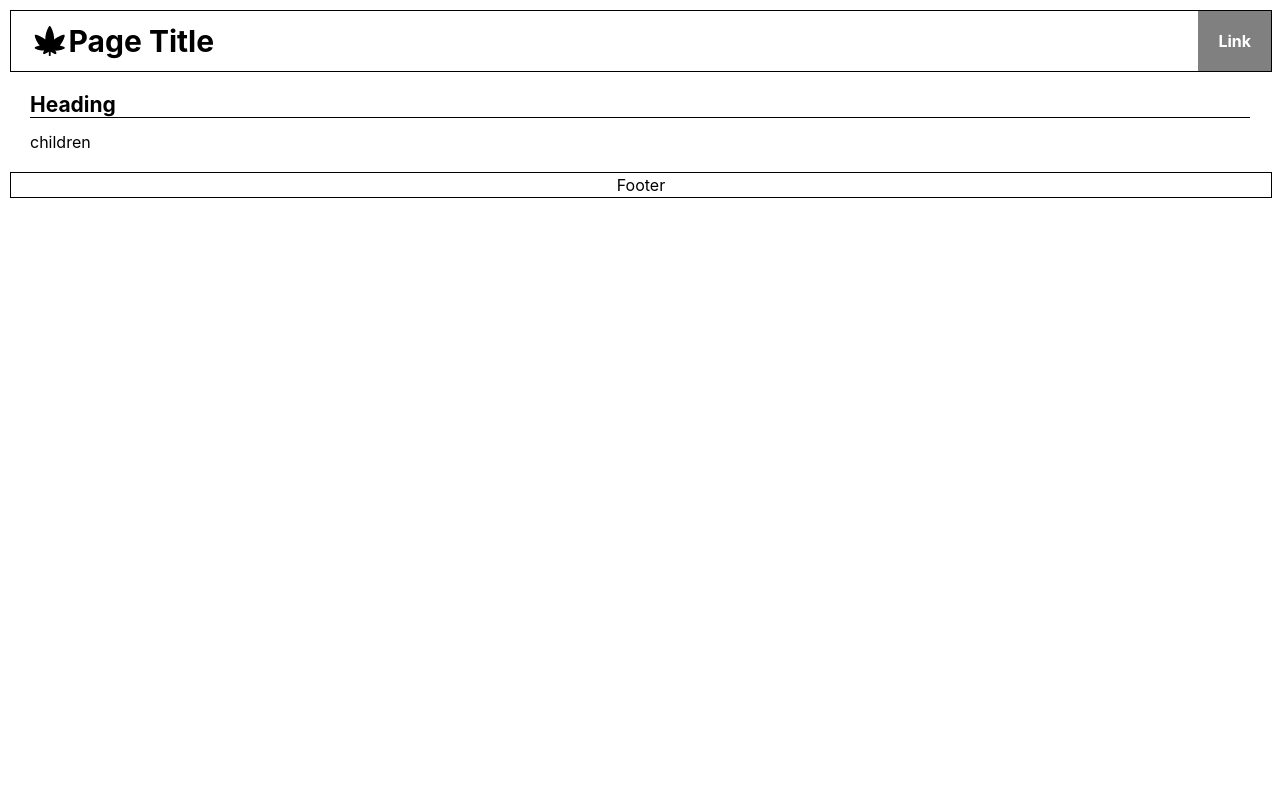
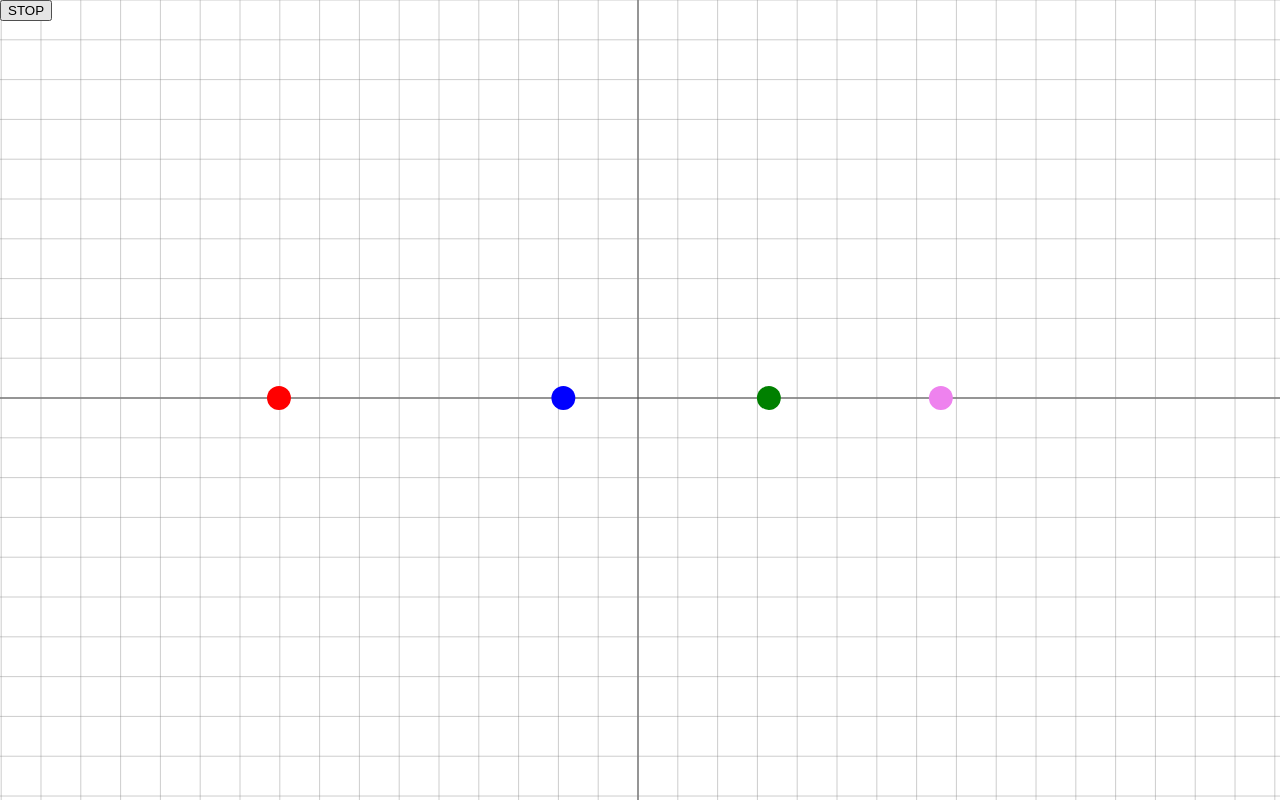
Before and after one commit to ymtz13/SpringFarm, a React (Create React App) app: page / in a window 1280 px wide. Built offline with nearby package versions, Linux system fonts and the light colour scheme.

Commit message:
SpringFarmCore追加

```diff
--- a/src/App.tsx
+++ b/src/App.tsx
@@ -2,6 +2,7 @@ import React from 'react';
 import logo from './logo.svg';
 import { Layout } from './components/Layout'
 import { H1 } from './components/Heading'
+import { SpringFarmCore } from './components/SpringFarmCore'
 import { library } from '@fortawesome/fontawesome-svg-core'
 import { faCannabis } from '@fortawesome/free-solid-svg-icons'
 library.add(faCannabis)
@@ -9,6 +10,7 @@ library.add(faCannabis)
 function App() {
   return (
     <Layout>
+      <SpringFarmCore />
       <H1>Heading</H1>
       children
     </Layout>
--- a/src/components/Layout.tsx
+++ b/src/components/Layout.tsx
@@ -8,18 +8,20 @@ interface Props {
 }
 
 const StyledLayout = styled.div`
-  margin: 10px;
+  display: flex;
+  flex-direction: column;
+  height: 100vh;
 `
 
 const Main = styled.main`
-  margin: 20px;
+  position: relative;
+  flex: 1 1 auto;
+  overflow: hidden;
 `
 
 export const Layout = ({ ...props }: Props): JSX.Element =>
   <StyledLayout>
-    <Header />
     <Main>
       {props.children}
     </Main>
-    <Footer />
   </StyledLayout>
--- /dev/null
+++ b/src/components/SpringFarmCore.tsx
@@ -0,0 +1,149 @@
+import React, { useState, useReducer, useEffect } from 'react'
+import { NumberLiteralType } from 'typescript'
+
+interface Props {
+}
+
+type Particle = {
+  mass: number
+  x: number
+  y: number
+  vx: number
+  vy: number
+  fx: number
+  fy: number
+  color?: string
+}
+
+type State = {
+  frame: number
+  particles: Particle[]
+  springs: Spring[][]
+}
+
+type Spring = {
+  p1: number
+  p2: number
+  req: number
+  k: number
+}
+
+const dt = 0.1
+const dt_2 = dt / 2
+
+function calcForce(particles: Particle[], springs: Spring[][]): void {
+  particles.forEach(particles => { particles.fx = particles.fy = 0 })
+  springs.flat().forEach(({ p1, p2, req, k }) => {
+    const particle1 = particles[p1]
+    const particle2 = particles[p2]
+    const { x: x1, y: y1 } = particle1
+    const { x: x2, y: y2 } = particle2
+    const dx = x2 - x1
+    const dy = y2 - y1
+    const dist = Math.sqrt(dx * dx + dy * dy)
+    const diff = dist - req
+    const force = k * diff
+
+    particle1.fx += force * dx / dist
+    particle1.fy += force * dy / dist
+    particle2.fx -= force * dx / dist
+    particle2.fy -= force * dy / dist
+  })
+}
+
+function reducer(state: State, _action: unknown): State {
+  // update velocity I
+  state.particles.forEach(particle => {
+    particle.vx += particle.fx / particle.mass * dt_2
+    particle.vy += particle.fy / particle.mass * dt_2
+  })
+
+  // update position
+  state.particles.forEach(particle => {
+    particle.x += particle.vx * dt
+    particle.y += particle.vy * dt
+  })
+
+  // update force
+  calcForce(state.particles, state.springs)
+
+  // update velocity II
+  state.particles.forEach(particle => {
+    particle.vx += particle.fx / particle.mass * dt_2
+    particle.vy += particle.fy / particle.mass * dt_2
+  })
+
+  state.frame++
+  return { ...state }
+}
+
+const defaultInitialState: State = {
+  frame: 0,
+  particles: [
+    { mass: 1, x: -80, y: 0, vx: +20, vy: 0, fx: 0, fy: 0, color: 'red' },
+    { mass: 1, x: -30, y: 0, vx: -20, vy: 0, fx: 0, fy: 0, color: 'blue' },
+    { mass: 1, x: +30, y: 0, vx: 0, vy: 0, fx: 0, fy: 0, color: 'green' },
+    { mass: 1, x: +80, y: 0, vx: 0, vy: 0, fx: 0, fy: 0, color: 'violet' },
+  ],
+  springs: [
+    [{ p1: 0, p2: 1, req: 50, k: 1 }],
+    [{ p1: 1, p2: 2, req: 60, k: .1 }],
+    [{ p1: 2, p2: 3, req: 50, k: 1 }],
+    [],
+  ]
+}
+
+export const SpringFarmCore = ({ ...props }: Props) => {
+  const [initialState, setInitialState] = useState(defaultInitialState)
+  const [state, update] = useReducer(reducer, initialState)
+  const [play, setPlay] = useState(true)
+
+  useEffect(() => {
+    if (!play) return
+    const timer = setInterval(update, 50)
+    console.log('setInterval', timer)
+    return () => clearInterval(timer)
+  }, [play])
+
+  //console.log(state)
+
+  return (
+    <>
+      <svg
+        viewBox="-100 -100 201 201"
+        xmlns="http://www.w3.org/2000/svg"
+        preserveAspectRatio="xMidyMid meet"
+        width="100vw" height="100%"
+      >
+        <Grid />
+
+        {state.particles.map(({ x, y, color }, i) =>
+          <circle cx={x} cy={y} r={3} fill={color ?? 'red'} />
+        )}
+
+      </svg>
+      <button style={{ position: 'absolute', top: 0, left: 0 }}
+        onClick={() => setPlay(play => !play)}>
+        {play ? 'STOP' : 'PLAY'}
+      </button>
+    </>
+  )
+}
+
+const Grid = () => {
+  const interval = 10
+  const number = 20
+  const ticks = Array(number * 2 + 1).fill(0).map((_, i) => (i - number) * interval)
+  return (
+    <>
+      <line key={`ho`} x1={-10000} x2={10000} y1={0} y2={0} stroke="black" strokeWidth=".2" />
+      <line key={`vo`} y1={-10000} y2={10000} x1={0} x2={0} stroke="black" strokeWidth=".2" />
+      {ticks.map((v, i) =>
+        <line key={`h${i}`} x1={-10000} x2={10000} y1={v} y2={v} stroke="gray" strokeWidth=".1" />
+      )}
+      {ticks.map((v, i) =>
+        <line key={`v${i}`} y1={-10000} y2={10000} x1={v} x2={v} stroke="gray" strokeWidth=".1" />
+      )}
+    </>
+  )
+}
--- a/src/index.css
+++ b/src/index.css
@@ -5,6 +5,10 @@ body {
     sans-serif;
   -webkit-font-smoothing: antialiased;
   -moz-osx-font-smoothing: grayscale;
+
+  position: fixed;
+  overflow: hidden;
+  width: 100%;
 }
 
 code {
```
